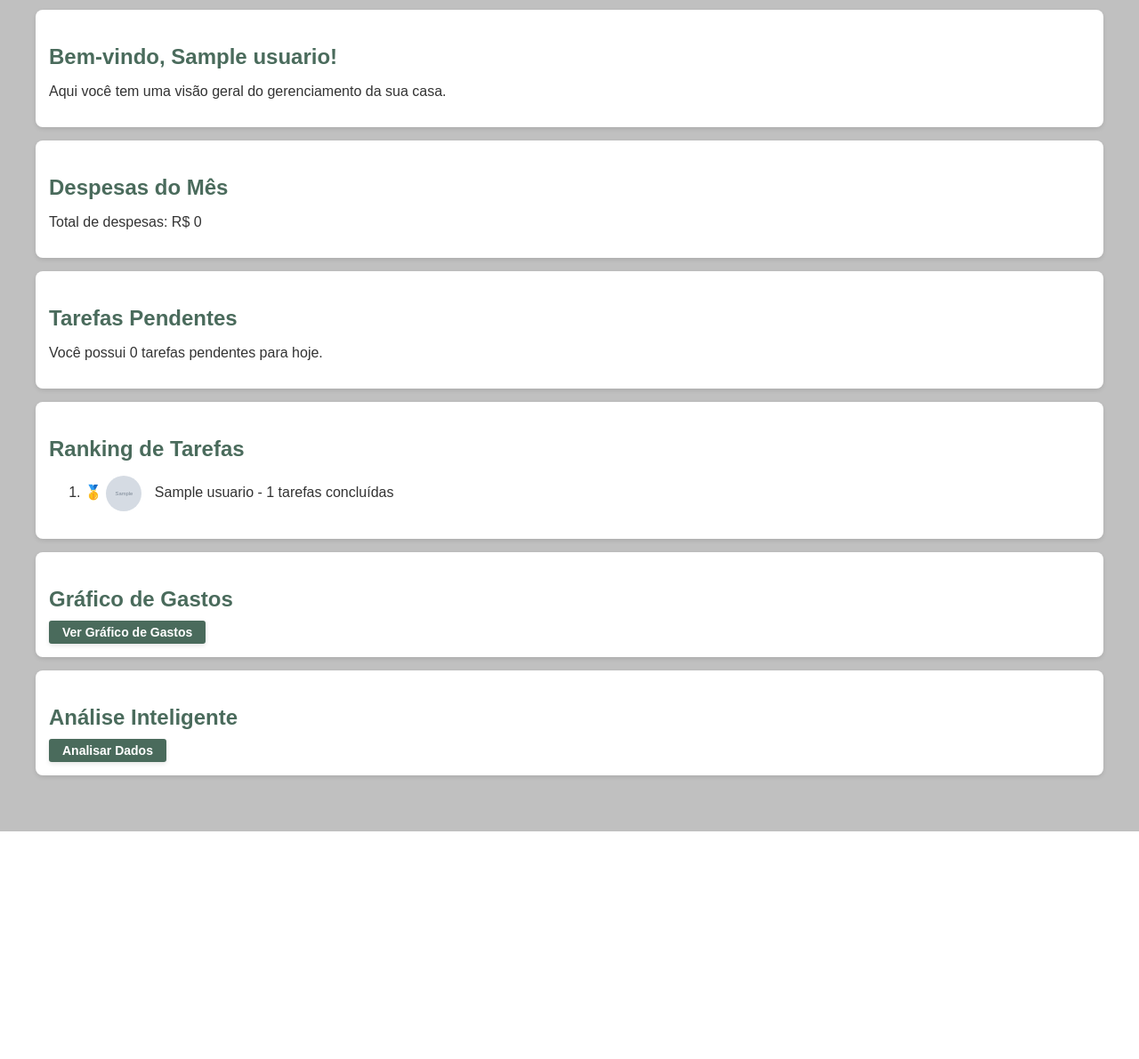
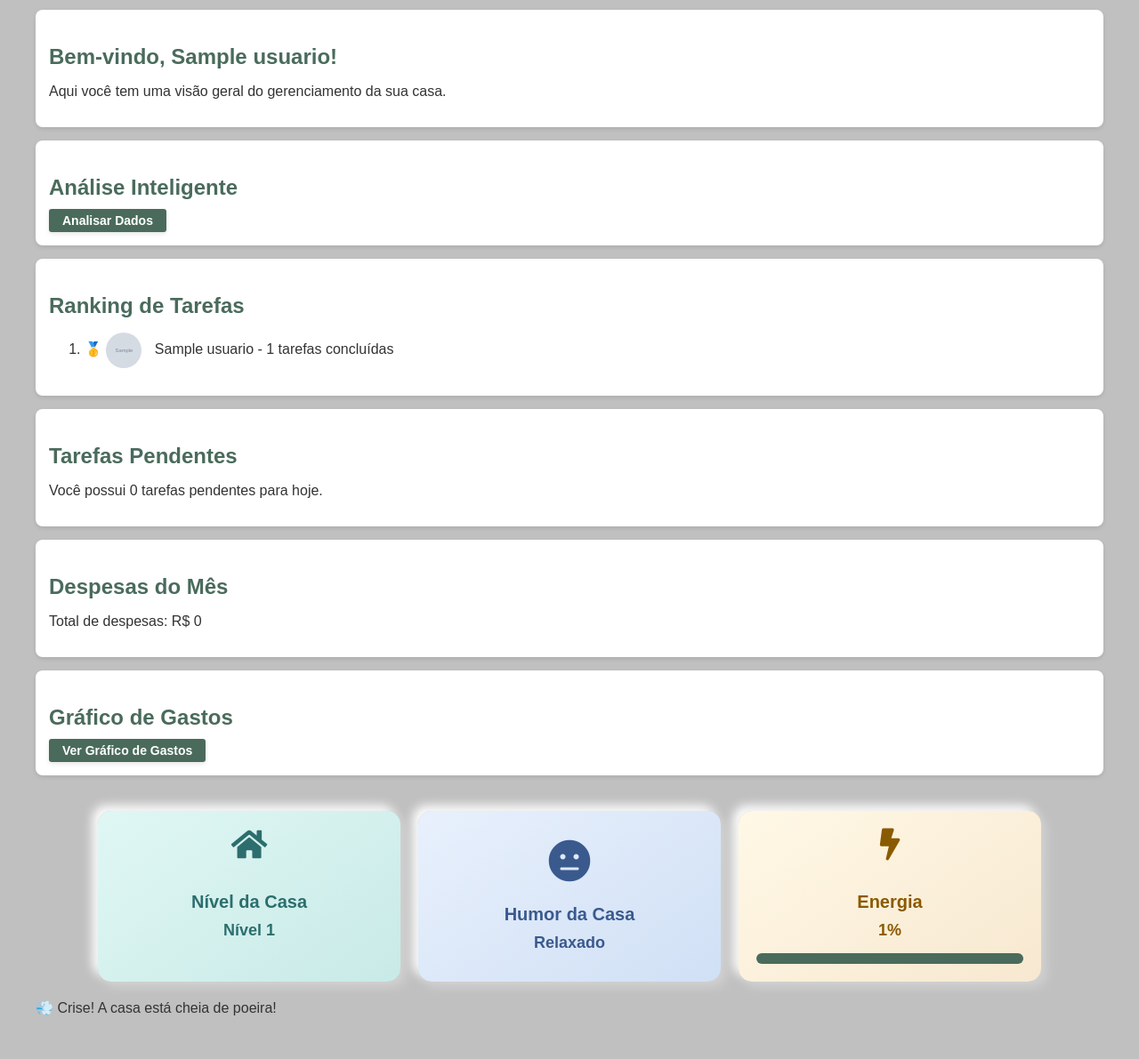
Before and after one commit to sr-oliveiraa/quintodia, a Flask app: page /dashboard in a window 1280 px wide. Shown: the part 267-1458 px from the top of the page at 89% size. Before the commit the page ends 1202 px from the top, so only its background shows below. Run offline with Flask 3, Linux system fonts and the light colour scheme; a user stored in the database is signed in; tables that the repository leaves empty hold one stand-in row (values such as "Sample post"); grey boxes marked "Sample" are stand-in pictures.

Commit message:
Melhorias de cards e humor da casa

```diff
--- a/app.py
+++ b/app.py
@@ -181,6 +181,9 @@
     nome = db.Column(db.String(100), nullable=False)
     endereco = db.Column(db.String(200), nullable=True)
     num_moradores = db.Column(db.Integer, default=0)
+    estado_emocional = db.Column(db.String(20), default="neutro")  # "feliz", "triste", "neutro", "animado", "relaxado", "irritado"
+    nivel = db.Column(db.Integer, default=1)  # Nível da casa
+    energia = db.Column(db.Integer, default=50)  # Energia da casa (0 a 100)
 
     moradores = db.relationship('Usuario', backref='casa', lazy=True)
     tarefas = db.relationship('Tarefa', backref='casa', lazy=True)  # Adicionado para permitir acesso às tarefas
@@ -188,6 +191,53 @@
 
     def __repr__(self):
         return f'<Casa {self.nome}>'
+
+    def atualizar_estado_emocional(self):
+        tarefas_concluidas = sum(1 for tarefa in self.tarefas if tarefa.concluida)
+        if tarefas_concluidas >= 10:
+            self.estado_emocional = "animado"  # 🎉
+        elif 5 <= tarefas_concluidas < 10:
+            self.estado_emocional = "feliz"  # 😊
+        elif 1 <= tarefas_concluidas < 5:
+            self.estado_emocional = "relaxado"  # 😌
+        elif tarefas_concluidas == 0:
+            self.estado_emocional = "triste"  # 😢
+        elif self.energia <= 20:
+            self.estado_emocional = "irritado"  # 😡
+        else:
+            self.estado_emocional = "neutro"  # 😐
+        db.session.commit()
+
+    def obter_emoji_estado_emocional(self):
+        emojis = {
+            "animado": "🎉",
+            "feliz": "😊",
+            "relaxado": "😌",
+            "triste": "😢",
+            "irritado": "😡",
+            "neutro": "😐"
+        }
+        return emojis.get(self.estado_emocional, "😐")
+
+    def verificar_evolucao(self):
+        tarefas_concluidas = sum(1 for tarefa in self.tarefas if tarefa.concluida)
+        novo_nivel = (tarefas_concluidas // 5) + 1
+        if novo_nivel > self.nivel:
+            self.nivel = novo_nivel
+            db.session.commit()
+            return True  # Indica que houve evolução
+        return False
+
+    def ajustar_energia(self, delta):
+        self.energia = max(0, min(100, self.energia + delta))
+        db.session.commit()
+
+    def verificar_eventos(self):
+        if self.energia >= 80:
+            return "surpresa"  # Evento positivo
+        elif self.energia <= 20:
+            return "crise"  # Evento negativo
+        return None
 
 class Usuario(db.Model):
     id = db.Column(db.Integer, primary_key=True)
@@ -285,6 +335,9 @@
 
     # Buscar informações da casa associada ao usuário
     casa = Casa.query.get(usuario.casa_id)
+    casa.atualizar_estado_emocional()
+    evento = casa.verificar_eventos()
+    evoluiu = casa.verificar_evolucao()
 
     # Buscar todas as tarefas da casa do usuário
     tarefas = Tarefa.query.filter_by(casa_id=usuario.casa_id).all()
@@ -314,7 +367,9 @@
                            total_despesas=total_despesas,
                            num_moradores=num_moradores,
                            casa=casa,
-                           ranking_usuarios=ranking_usuarios)
+                           ranking_usuarios=ranking_usuarios,
+                           evento=evento,
+                           evoluiu=evoluiu)
 
 @app.route('/logout')
 def logout():
--- /dev/null
+++ b/static/css/house_status.css
@@ -0,0 +1,92 @@
+.house-status-container {
+    display: grid;
+    grid-template-columns: repeat(auto-fit, minmax(300px, 1fr));
+    gap: 20px;
+    padding: 20px;
+}
+
+.status-card {
+    background: rgba(255, 255, 255, 0.9);
+    border-radius: 15px;
+    padding: 20px;
+    box-shadow: 0 8px 16px rgba(0,0,0,0.1);
+    transition: transform 0.3s ease;
+    border: 2px solid #e0e0e0;
+    position: relative;
+    overflow: hidden;
+}
+
+.status-card:hover {
+    transform: translateY(-5px);
+}
+
+.house-level {
+    background: linear-gradient(135deg, #6b48ff, #9747ff);
+    color: white;
+}
+
+.house-emotion {
+    background: linear-gradient(135deg, #ff7eb3, #ff4d94);
+}
+
+.house-energy {
+    background: linear-gradient(135deg, #36d1dc, #5b86e5);
+}
+
+.house-personality {
+    background: linear-gradient(135deg, #ff9a9e, #fad0c4);
+}
+
+.status-icon {
+    font-size: 2.5rem;
+    margin-bottom: 10px;
+}
+
+.status-title {
+    font-size: 1.2rem;
+    font-weight: bold;
+    margin-bottom: 15px;
+    color: white;
+}
+
+.status-value {
+    font-size: 2rem;
+    font-weight: bold;
+    margin: 10px 0;
+    color: white;
+}
+
+.energy-bar {
+    width: 100%;
+    height: 20px;
+    background: rgba(255, 255, 255, 0.2);
+    border-radius: 10px;
+    overflow: hidden;
+    margin-top: 10px;
+}
+
+.energy-fill {
+    height: 100%;
+    background: #4CAF50;
+    transition: width 0.3s ease;
+}
+
+.emotion-icon {
+    font-size: 3rem;
+    margin: 10px 0;
+}
+
+.house-personality-traits {
+    display: flex;
+    flex-wrap: wrap;
+    gap: 10px;
+    margin-top: 10px;
+}
+
+.personality-trait {
+    background: rgba(255, 255, 255, 0.2);
+    padding: 5px 15px;
+    border-radius: 20px;
+    color: white;
+    font-size: 0.9rem;
+}
--- a/templates/base.html
+++ b/templates/base.html
@@ -9,6 +9,8 @@
   <meta name="theme-color" content="#ffffff">
   <link rel="shortcut icon" type="imagex/ico" href="{{ url_for('static', filename='img/iconavegador.ico') }}">
   <link rel="manifest" href="{{ url_for('manifest') }}">
+  <link rel="stylesheet" href="https://cdnjs.cloudflare.com/ajax/libs/font-awesome/5.15.4/css/all.min.css">
+  <link rel="stylesheet" href="{{ url_for('static', filename='css/house_status.css') }}">
 </head>
 <body>
   <header>
--- a/templates/dashboard.html
+++ b/templates/dashboard.html
@@ -60,22 +85,59 @@
       </a>
     </div>
 
- <!-- Análise de Dados da Casa -->
-<div class="card">
-  <h3>Análise Inteligente</h3>
-  <button type="button" onclick="analisarDados()">Analisar Dados</button>
+    <div class="house-status-container">
+      <div class="status-row">
+          <!-- Nível da Casa -->
+          <div class="status-card house-level">
+              <i class="fas fa-home status-icon"></i>
+              <h3 class="status-title">Nível da Casa</h3>
+              <div class="status-value">Nível {{ casa.nivel }}</div>
 
-  <div id="analise-resultados" style="display: none;">
-      <h4>Resultados da Análise:</h4>
-      <h5>🤖 Insights da IA:</h5>
-      <div id="ia-analise-texto" style="font-style: italic; color: #555; white-space: pre-wrap; background: #f9f9f9; padding: 10px; border-radius: 5px;"></div>
           </div>
 
-  <div id="loading" style="display: none; text-align: center; margin-top: 20px;">
-    <img src="{{ url_for('static', filename='img/loading.gif') }}" alt="Carregando..." style="width: 50px; height: 50px;">
-    <p>Carregando análise, por favor aguarde...</p>
+          <!-- Estado Emocional -->
+          <div class="status-card house-emotion">
+              <div class="emotion-icon">
+                  {% if casa.estado_emocional == 'feliz' %}
+                      <i class="fas fa-laugh-beam"></i>
+                  {% elif casa.estado_emocional == 'triste' %}
+                      <i class="fas fa-sad-tear"></i>
+                  {% else %}
+                      <i class="fas fa-meh"></i>
+                  {% endif %}
+              </div>
+              <h3 class="status-title">Humor da Casa</h3>
+              <div class="status-value">{{ casa.estado_emocional|title }}</div>
+          </div>
+
+          <!-- Energia -->
+          <div class="status-card house-energy">
+              <i class="fas fa-bolt status-icon"></i>
+              <h3 class="status-title">Energia</h3>
+              <div class="status-value">{{ casa.energia }}%</div>
+              <div class="energy-bar">
+                  <div class="energy-fill" style="width: '{{ casa.energia|default(0) }}%';"></div>
               </div>
           </div>
+      </div>
+    </div>
+
+
+
+
+
+
+
+
+  <!-- Eventos -->
+  {% if evento == 'surpresa' %}
+    <div class="evento-surpresa">🎉 Surpresa! A casa está animada!</div>
+  {% elif evento == 'crise' %}
+    <div class="evento-crise">💨 Crise! A casa está cheia de poeira!</div>
+  {% endif %}
+</div>
+
+
 
 <style>
   /* Animações */
@@ -104,6 +166,108 @@
 
   button:hover {
     background-color: #3E5A4E;
+  }
+
+  .house-status-container {
+      margin-top: 20px;
+  }
+
+  .status-row {
+      display: flex;
+      flex-wrap: wrap; /* Permite que os cartões se ajustem em telas menores */
+      gap: 20px;
+      justify-content: center; /* Centraliza os cartões */
+  }
+
+  .status-card {
+      flex: 1 1 calc(33.333% - 20px); /* Largura flexível para 3 cartões por linha */
+      max-width: 300px; /* Limita a largura máxima */
+      text-align: center;
+      padding: 20px;
+      border-radius: 15px; /* Bordas arredondadas */
+      background: linear-gradient(145deg, #ffffff, #e6e6e6); /* Gradiente sutil */
+      box-shadow: 6px 6px 12px #d1d1d1, -6px -6px 12px #ffffff; /* Efeito de profundidade */
+      transition: transform 0.3s ease, box-shadow 0.3s ease; /* Animação suave */
+  }
+
+  .status-card:hover {
+      transform: translateY(-10px); /* Elevação ao passar o mouse */
+      box-shadow: 8px 8px 16px #c1c1c1, -8px -8px 16px #ffffff; /* Sombra mais intensa */
+  }
+
+  .status-card.house-level {
+      background: linear-gradient(145deg, #e0f7f4, #c8eae7); /* Verde água moderno */
+      border: none;
+      color: #2c6e6e;
+  }
+
+  .status-card.house-emotion {
+      background: linear-gradient(145deg, #e8f0fc, #d0e0f5); /* Azul claro moderno */
+      border: none;
+      color: #3a5a8e;
+  }
+
+  .status-card.house-energy {
+      background: linear-gradient(145deg, #fff8e6, #f7e8d0); /* Amarelo pastel moderno */
+      border: none;
+      color: #8a5a00;
+  }
+
+  .status-card .status-icon {
+      font-size: 36px; /* Ícones maiores */
+      margin-bottom: 15px;
+      color: inherit; /* Cor herdada do card */
+  }
+
+  .status-card .status-title {
+      font-size: 20px; /* Tamanho maior para o título */
+      margin-bottom: 10px;
+      font-weight: bold;
+      color: inherit; /* Cor herdada do card */
+  }
+
+  .status-card .status-value {
+      font-size: 18px; /* Tamanho maior para o valor */
+      font-weight: bold;
+      color: inherit; /* Cor herdada do card */
+  }
+
+  .energy-bar {
+      margin-top: 15px;
+      height: 12px;
+      background-color: #ddd;
+      border-radius: 6px;
+      overflow: hidden;
+  }
+
+  .energy-fill {
+      height: 100%;
+      background-color: #4A6B5C; /* Cor consistente com o aplicativo */
+  }
+
+  @media (max-width: 768px) {
+      .status-card {
+          flex: 1 1 calc(50% - 20px); /* Ajusta para 2 cartões por linha */
+      }
+  }
+
+  @media (max-width: 480px) {
+      .status-card {
+          flex: 1 1 100%; /* Ajusta para 1 cartão por linha */
+          padding: 15px; /* Reduz o padding */
+      }
+
+      .status-card .status-title {
+          font-size: 18px; /* Ajusta o tamanho da fonte */
+      }
+
+      .status-card .status-value {
+          font-size: 16px;
+      }
+
+      .status-card .status-icon {
+          font-size: 30px; /* Ícones menores para telas pequenas */
+      }
   }
 </style>
 
```
Also changed, not shown: other parts of templates/dashboard.html (+37 -12 lines), static/css/dashboard.css (added, +89 -0 lines), static/js/dashboard.js (added, +16 -0 lines), static/styles.css (added). Lines whose indentation alone changed are shown as unchanged.
